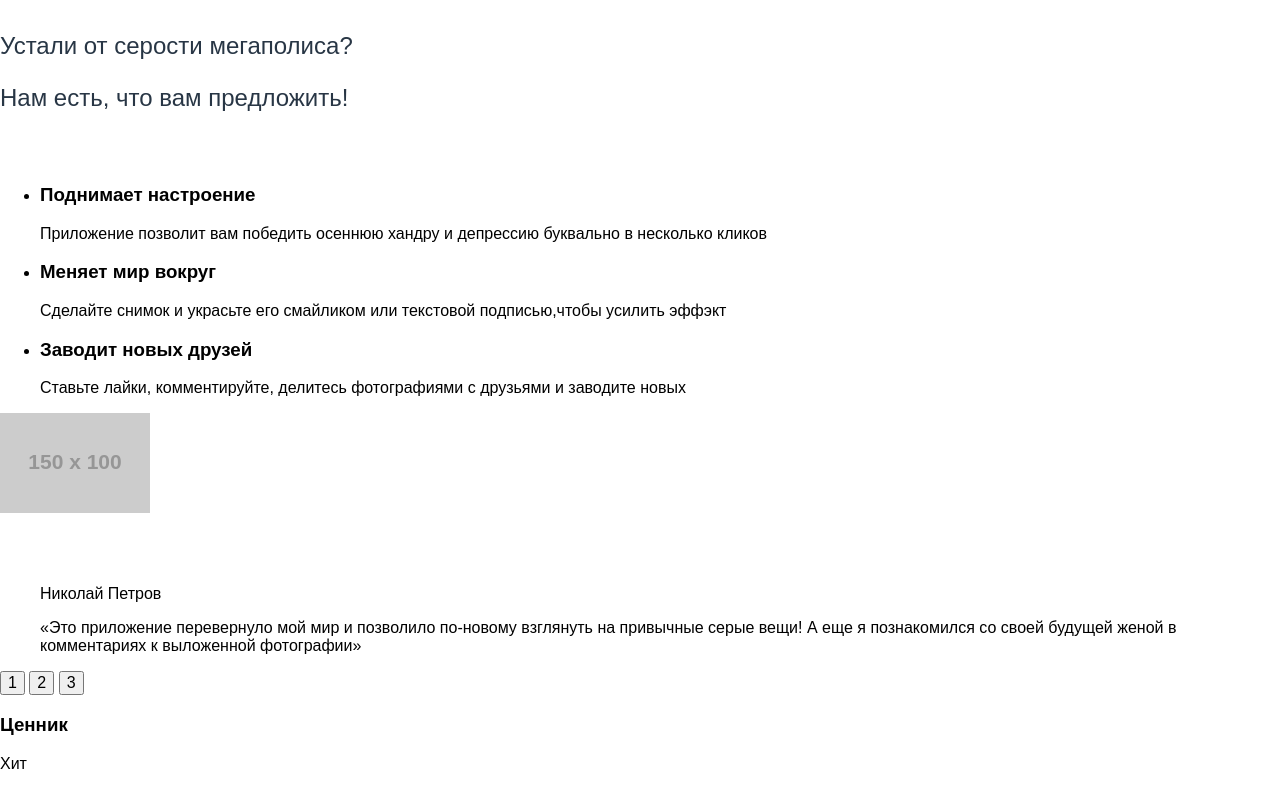
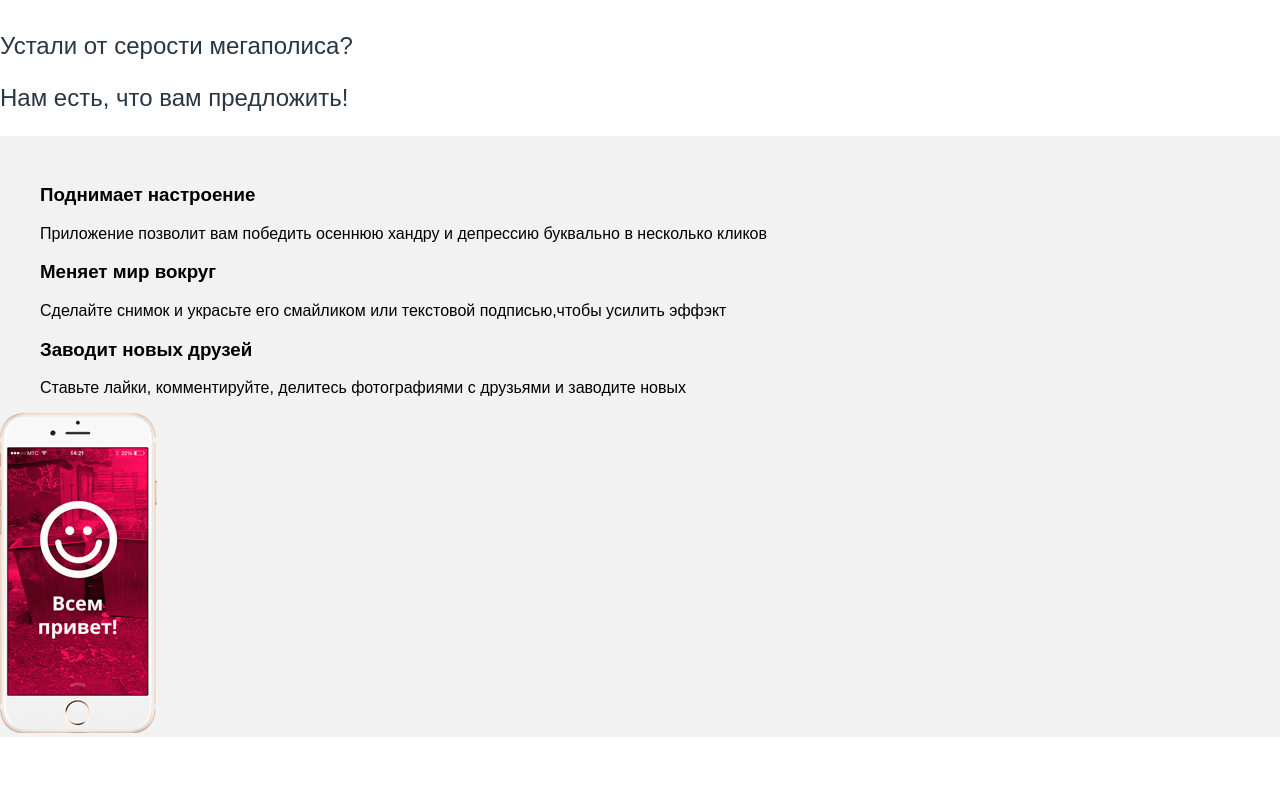
Before and after one commit to OlesyaVegrenovskaya/461083-pink, a website: page index.html in a window 1280 px wide. Shown: the part 1280-2066 px from the top of the page. Drawn offline with nearby package versions, Linux system fonts and the light colour scheme; files that its build step writes are made by us from their sources; placeholder pictures from the web are drawn by us.

Commit message:
Задание фона в блоке page-main__act

```diff
--- a/index.html
+++ b/index.html
@@ -63,7 +63,7 @@
         <p> Ставьте лайки, комментируйте, делитесь фотографиями с друзьями и заводите новых </p>
       </li>
     </ul>
-    <img class="page-main__iphone-screen" src="http://placehold.it/150x100" alt="Всем привет">
+    <img class="page-main__iphone-screen" src="img/iphone-screen-mobile@1x.png" alt="Всем привет">
   </section>
     <section class="reviews">
       <div class="reviews__wrapper slider">
--- /dev/null
+++ b/less/index__page-main__act.less
@@ -0,0 +1,3 @@
+.page-main__act {
+  background-color: @grey;
+}
--- a/less/style.less
+++ b/less/style.less
@@ -3,13 +3,18 @@
 @import 'index__main-nav__enter';
 @import 'index__page-header__footer';
 @import 'index__page-main__question';
+@import 'index__page-main__act';
 
 
 @blue:#283645;
+@grey:#f2f2f2;
 
 body {
   font-style: "OpenSans";
 }
+ul {
+  list-style-type: none;
+}
 .visually-hidden {
     visibility: hidden;
      }
```
